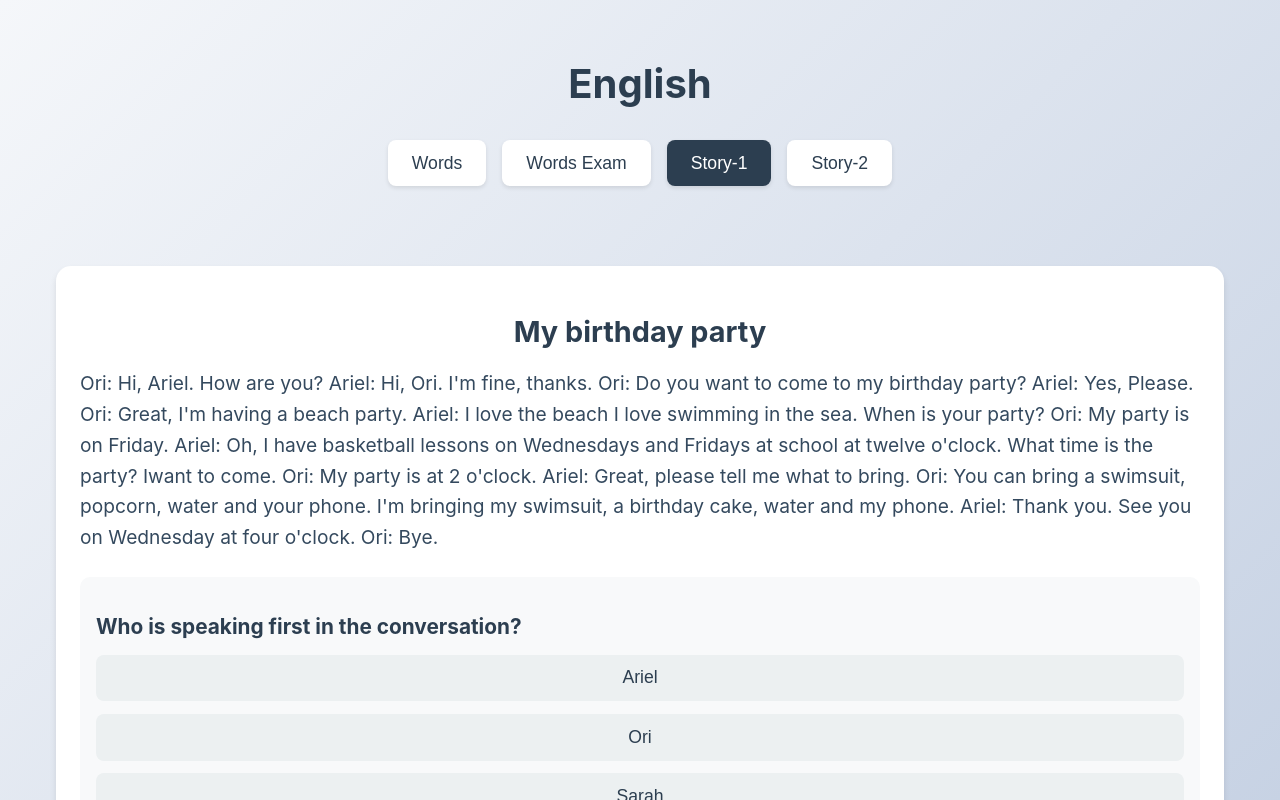
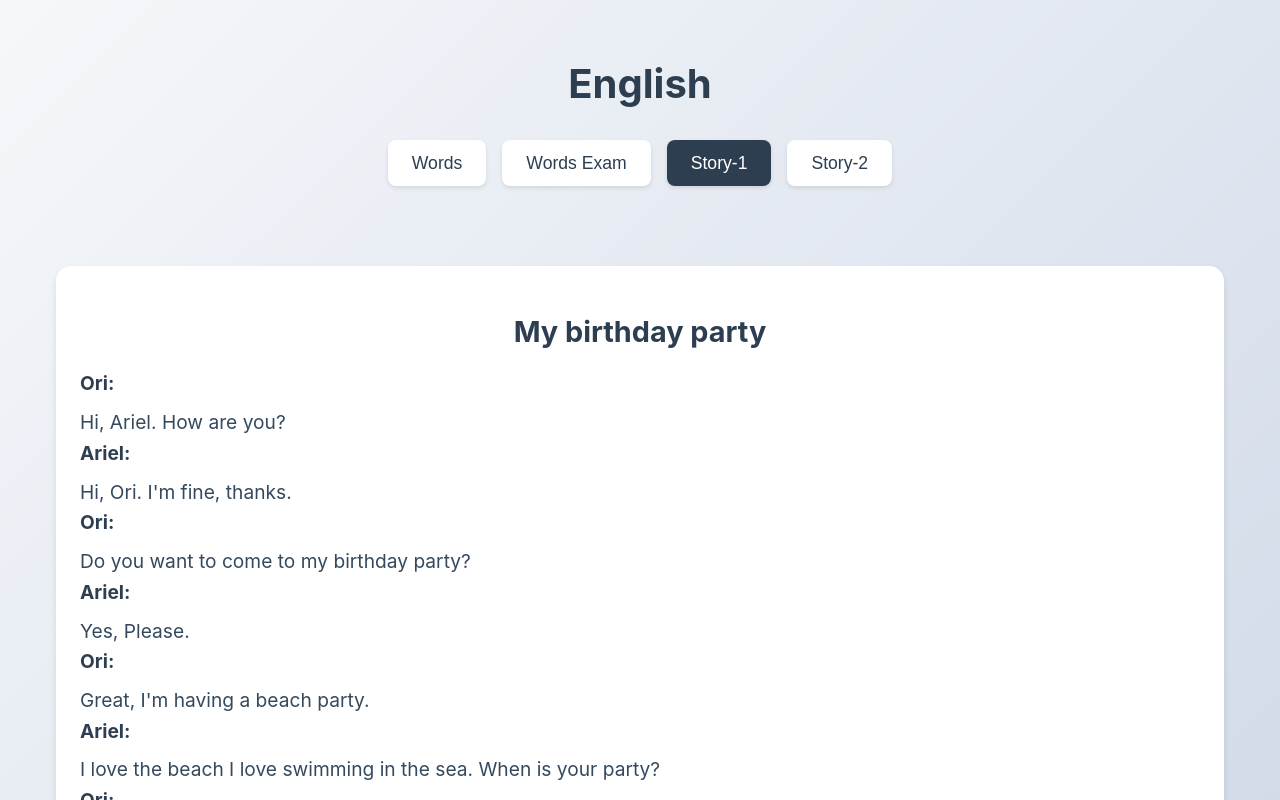
Before and after one commit to noamshochat/LomdimAnglitOnTheGo, a React (Create React App) app: page / in a window 1280 px wide. Both pictures are taken after a click on the button "Story-1". Shown: the top 800 px of the page. Built offline with nearby package versions, Linux system fonts and the light colour scheme.

Commit message:
bug: fix story1 lines

```diff
--- a/src/components/ExamTab.tsx
+++ b/src/components/ExamTab.tsx
@@ -292,6 +292,7 @@ const ModalOverlay = styled.div`
   display: flex;
   align-items: center;
   justify-content: center;
+  z-index: 1001;
 `;
 
 const ModalContent = styled.div`
@@ -301,6 +302,7 @@ const ModalContent = styled.div`
   max-width: 80%;
   max-height: 80%;
   overflow: auto;
+  margin-top: 2rem;
 `;
 
 const ModalTitle = styled.h2`
--- a/src/components/StoryTab.tsx
+++ b/src/components/StoryTab.tsx
@@ -43,6 +43,23 @@ const StoryTitle = styled.h2`
   }
 `;
 
+const CharacterName = styled.span`
+  display: block;
+  font-weight: bold;
+  color: #2c3e50;
+  margin-bottom: 0.5rem;
+  -webkit-font-smoothing: antialiased;
+  -moz-osx-font-smoothing: grayscale;
+
+  @media (max-width: 768px) {
+    margin-bottom: 0.4rem;
+  }
+
+  @media (max-width: 480px) {
+    margin-bottom: 0.3rem;
+  }
+`;
+
 const StoryText = styled.p`
   font-size: 1.2rem;
   line-height: 1.6;
@@ -50,6 +67,7 @@ const StoryText = styled.p`
   margin-bottom: 1.5rem;
   -webkit-font-smoothing: antialiased;
   -moz-osx-font-smoothing: grayscale;
+  white-space: pre-line;
 
   @media (max-width: 768px) {
     font-size: 1.1rem;
@@ -432,6 +450,27 @@ const StoryTab: React.FC = () => {
     setShowSuggestion(false);
   };
 
+  const formatStoryText = (text: string) => {
+    return text.split('\n').map((line, index) => {
+      if (line.startsWith('Ori:')) {
+        return (
+          <React.Fragment key={index}>
+            <CharacterName>Ori:</CharacterName>
+            <span>{line.substring(4).trim()}</span>
+          </React.Fragment>
+        );
+      } else if (line.startsWith('Ariel:')) {
+        return (
+          <React.Fragment key={index}>
+            <CharacterName>Ariel:</CharacterName>
+            <span>{line.substring(6).trim()}</span>
+          </React.Fragment>
+        );
+      }
+      return <span key={index}>{line}</span>;
+    });
+  };
+
   if (isQuizComplete) {
     const percentage = Math.round((score / currentStory.questions.length) * 100);
     const isHighScore = percentage >= 90;
@@ -494,7 +533,9 @@ const StoryTab: React.FC = () => {
   return (
     <StoryContainer>
       <StoryTitle>{currentStory.title}</StoryTitle>
-      <StoryText>{storyText}</StoryText>
+      <StoryText>
+        {storyText && formatStoryText(storyText)}
+      </StoryText>
       <QuestionContainer ref={questionContainerRef}>
         <QuestionText>{currentQuestion.question}</QuestionText>
         {currentQuestion.options.map((option, index) => (
```
